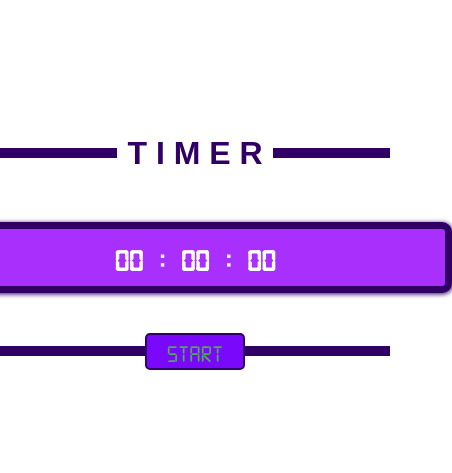
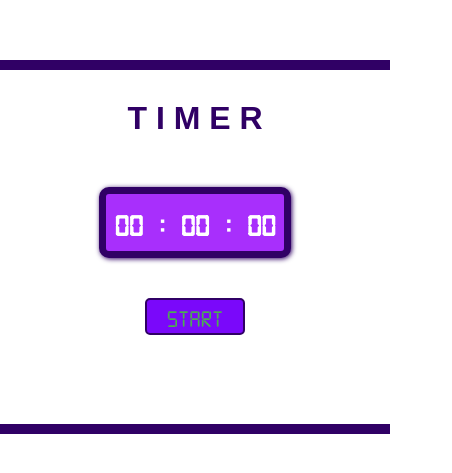
Before and after one commit to alirezamoon/timer, a React (Create React App) app: page / in a window 390 px wide. Shown: the part 175-648 px from the top of the page, 452 px wide, since content can reach past the window. Built offline with nearby package versions, Linux system fonts and the light colour scheme.

Commit message:
responsive

```diff
--- a/src/Components/Timer/Timer.module.css
+++ b/src/Components/Timer/Timer.module.css
@@ -3,7 +3,7 @@
   justify-content: center;
   align-items: center;
   flex-direction: column;
-  min-width: 500px;
+  width: 500px;
 }
 
 .h1 {
@@ -16,7 +16,7 @@
   padding: 10px;
 }
 .time {
-  min-width: 500px;
+  width: 500px;
   border-radius: 10px;
   box-shadow: 1px 1px 5px #300065;
   border: 7px solid #300065;
@@ -48,3 +48,18 @@
   border-bottom: 10px solid #300065;
   z-index: -100;
 }
+
+@media only screen and (max-width: 520px) {
+  .Timer{
+    width: 100%;
+    border-top: 10px solid #300065;
+    border-bottom: 10px solid #300065;
+
+  }
+  .time {
+    width: 100%;
+  }
+  .line {
+    display: none;
+  }
+}
--- a/src/Components/Timer/TimerControl/TimerControl.module.css
+++ b/src/Components/Timer/TimerControl/TimerControl.module.css
@@ -1,6 +1,7 @@
 .TimerControl {
   margin: 20px 0;
   /* background-color: #fff; */
+
 }
 
 .btn {
@@ -44,3 +45,15 @@
 .warning:hover {
     border-color: #ff9800 !important;
 }
+
+
+@media only screen and (max-width : 520px) {
+  .TimerControl {
+    display: flex;
+    flex-direction: column;
+    height: 106px;
+  }
+  .btn {
+    margin-bottom: 10px;
+  }
+}
```
